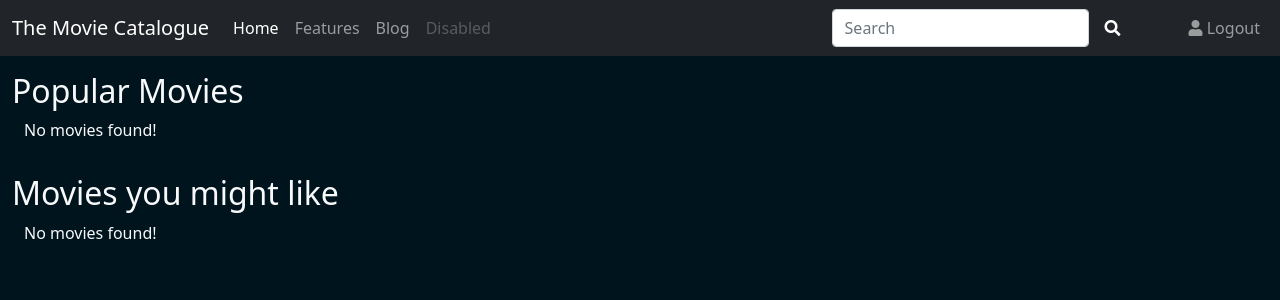
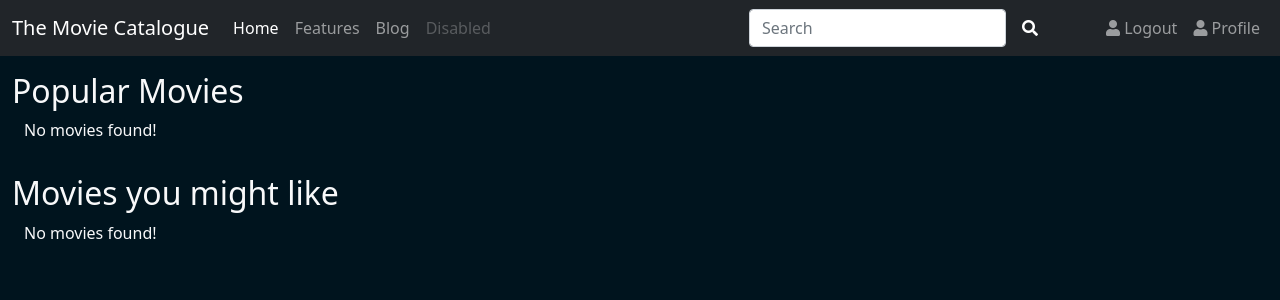
Before and after one commit to sharuman/movie-portal, a Django app: page / in a window 1280 px wide. Shown: the top 300 px of the page. Run offline with Django 3.2, Linux system fonts and the light colour scheme; the visitor is signed in with stand-in values (Sample User, id 1); some libraries are stand-ins or nearby versions.

Commit message:
Profile is now present in the navbar.

```diff
--- a/movies/templates/base.html
+++ b/movies/templates/base.html
@@ -54,6 +54,9 @@
                 <li>
                     <a class="nav-link" href="{% url 'logout' %}"><span class="fas fa-user"></span> Logout </a>
                 </li>
+                <li>
+                    <a class="nav-link" href="{% url 'user_profile' %}"><span class="fas fa-user"></span> Profile </a>
+                </li>
                 {% else %}
                 <li>
                     <a class="nav-link" href="{% url 'login' %}"><span class="fas fa-sign-in-alt"></span> Login</a>
```
